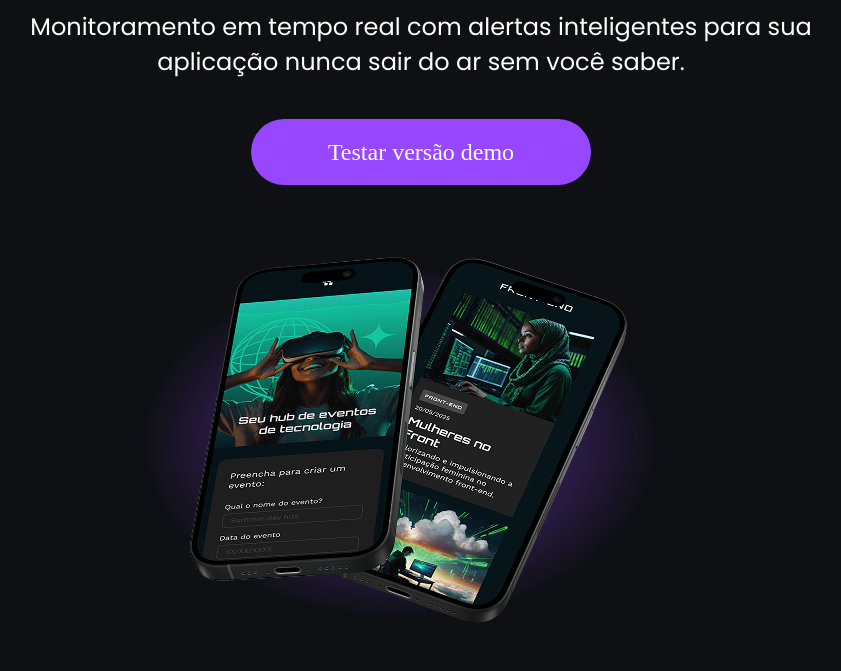
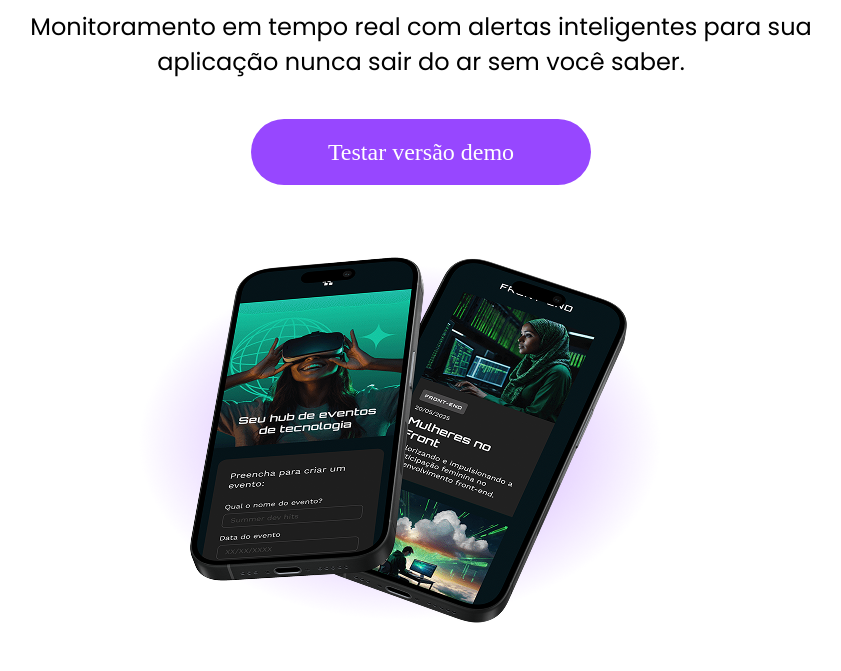
Before and after one commit to Gabrielnolasco/tecboard, a plain HTML site: page index.html in a window 1280 px wide. Shown: the part 332-1003 px from the top of the page, without its empty margins (219-1060 px from the left). Drawn offline with Linux system fonts and the light colour scheme; a web font is replaced by a local one.

Commit message:
autera o fundo e cor do texto

```diff
--- a/css/style.css
+++ b/css/style.css
@@ -25,8 +25,8 @@
 
 /*Estilos Desktop*/
 body{
-    background-color: #0E1014;
-    color: #ffffff;
+    background-color: #ffffff;
+    color: #000;
 }
 header img{
     display: block;
```
